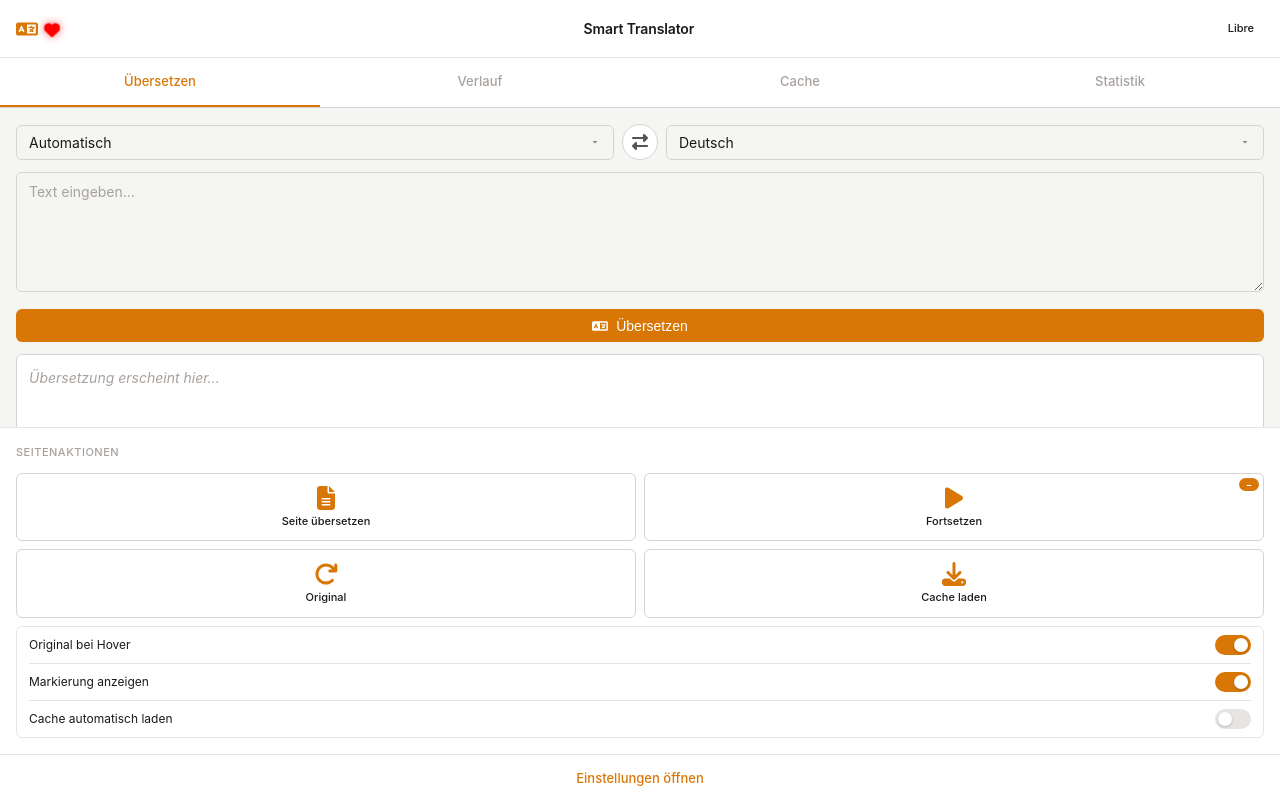
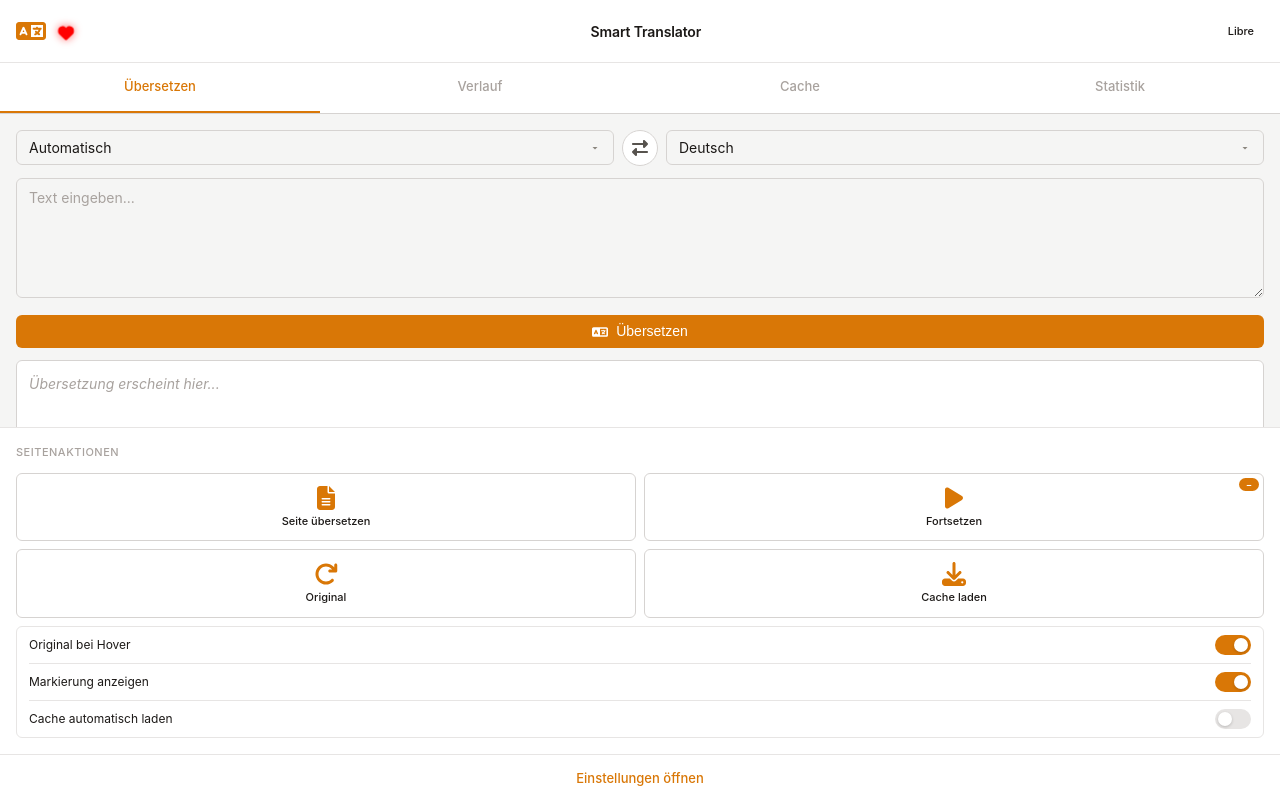
Before and after one commit to HalloWelt42/translatr-chrome-extention, a browser extension: page pages/sidepanel.html in a window 1280 px wide. Drawn offline with Linux system fonts and the light colour scheme.

Commit message:
v1.36.6 - Logo 30px, Abstand 12px zum Herz

```diff
--- a/pages/sidepanel.css
+++ b/pages/sidepanel.css
@@ -10,13 +10,13 @@
 .header-logo {
   display: flex;
   align-items: center;
-  gap: 6px;
+  gap: 12px;
   flex-shrink: 0;
 }
 
 .header-logo > [data-swt-icon] svg {
-  width: 22px;
-  height: 22px;
+  width: 30px;
+  height: 30px;
 }
 
 .app-header h1 {
```
Also changed, not shown: manifest.json.
